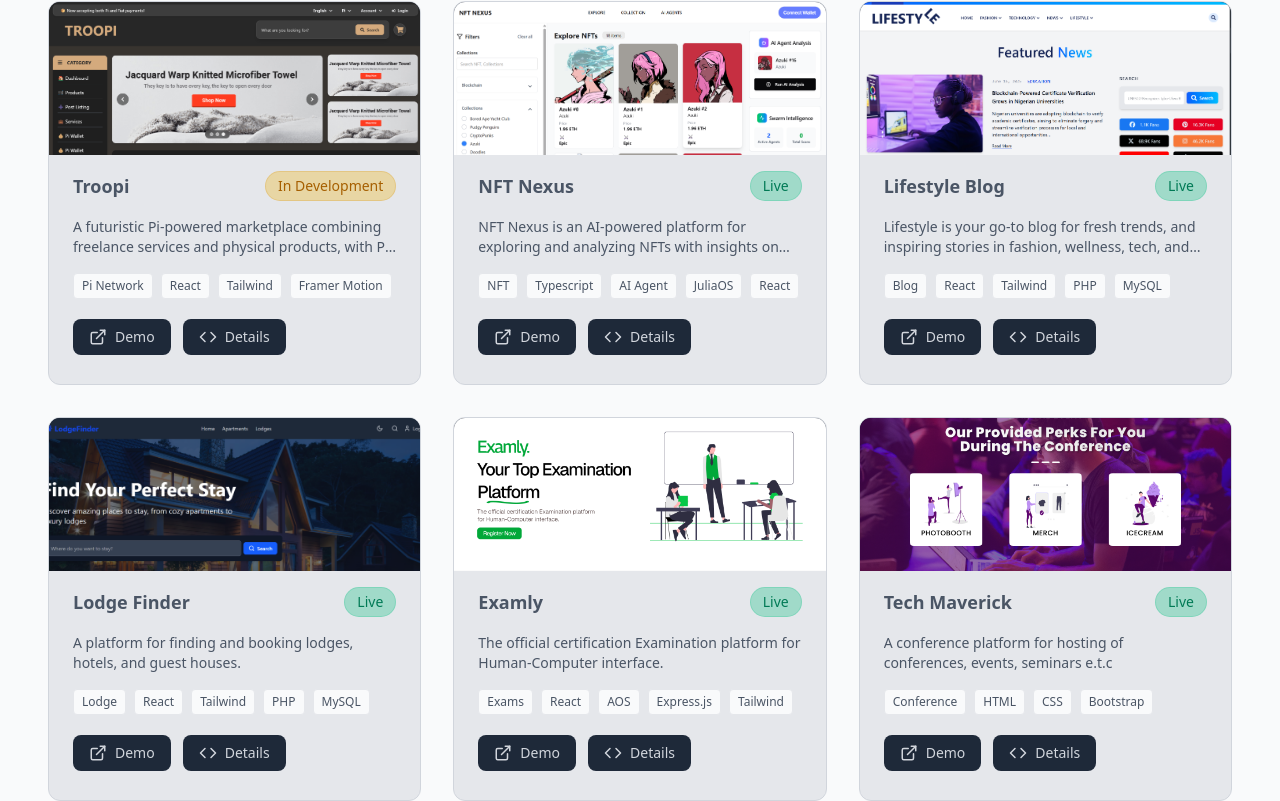
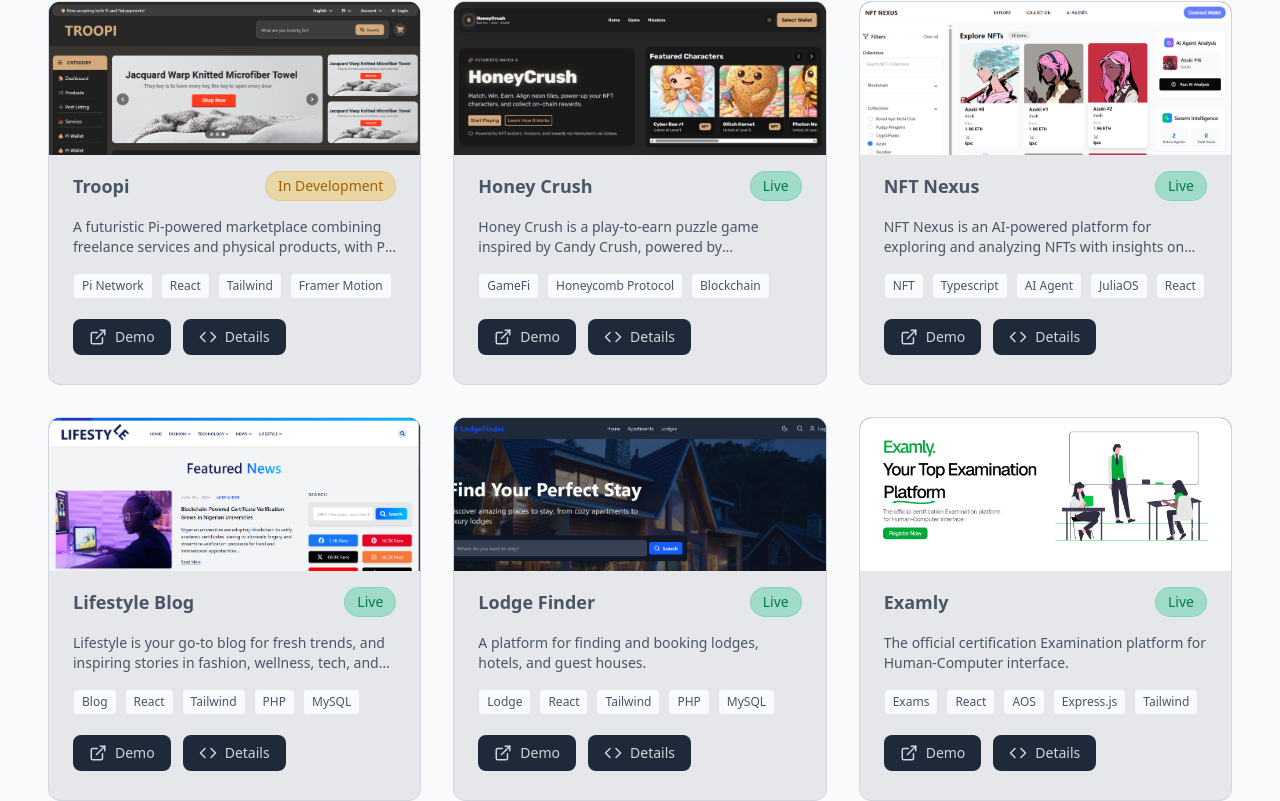
Before and after one commit to Fortexfreddie/Portfolio2, a React (Vite) app: page / in a window 1280 px wide. Shown: the part 4147-4948 px from the top of the page. Built offline with nearby package versions, Linux system fonts and the light colour scheme.

Commit message:
Added a recently completed project to my portfolio

```diff
--- a/src/components/Projects.jsx
+++ b/src/components/Projects.jsx
@@ -5,11 +5,22 @@ import lodgeFinder from "../assets/images/lodgeFinder.png";
 import Troopi from "../assets/images/Troopi.png";
 import lifestyle from "../assets/images/lifstyle.png";
 import nexus from "../assets/images/nexus.png";
+import honeycrush from "../assets/images/honeycrush.png";
 import { Code, ExternalLink } from "lucide-react";
 import { motion } from "framer-motion";
 import useIsMobile from "../hooks/useIsMobile";
 
 const projects = [
+  {
+    title: "Honey Crush",
+    url: "https://honeycrush.netlify.app/",
+    description:
+      "Honey Crush is a play-to-earn puzzle game inspired by Candy Crush, powered by Honeycomb Protocol with Character Manager, Resource Manager, and Nectar Missions.",
+    image: honeycrush,
+    repo: "https://github.com/Fortexfreddie/HoneyCrush",
+    alt: "Honey Crush",
+    tags: ["GameFi", "Honeycomb Protocol", "Blockchain"],
+  },
   {
     title: "NFT Nexus",
     url: "https://nft-nexus-pi.vercel.app/",
```
Also changed, not shown: src/assets/images/honeycrush.png (added).
